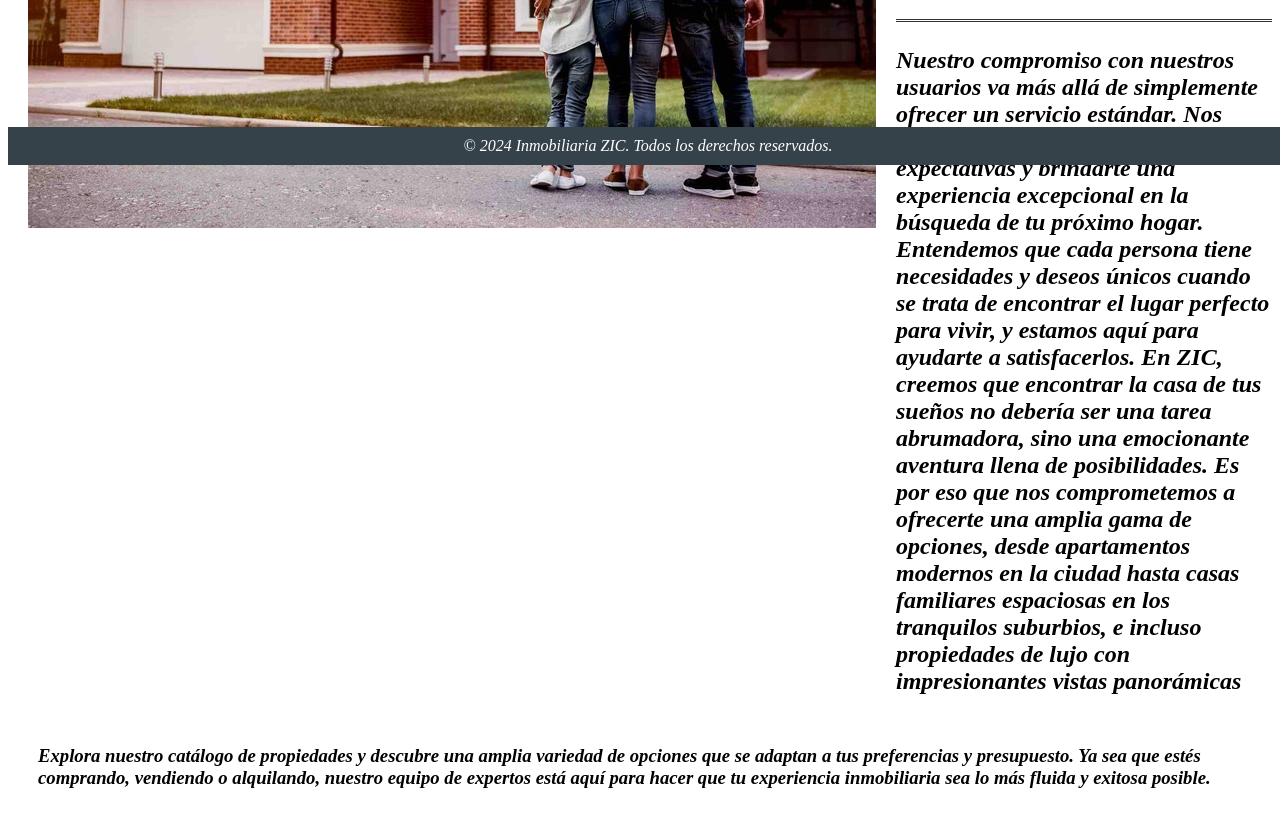
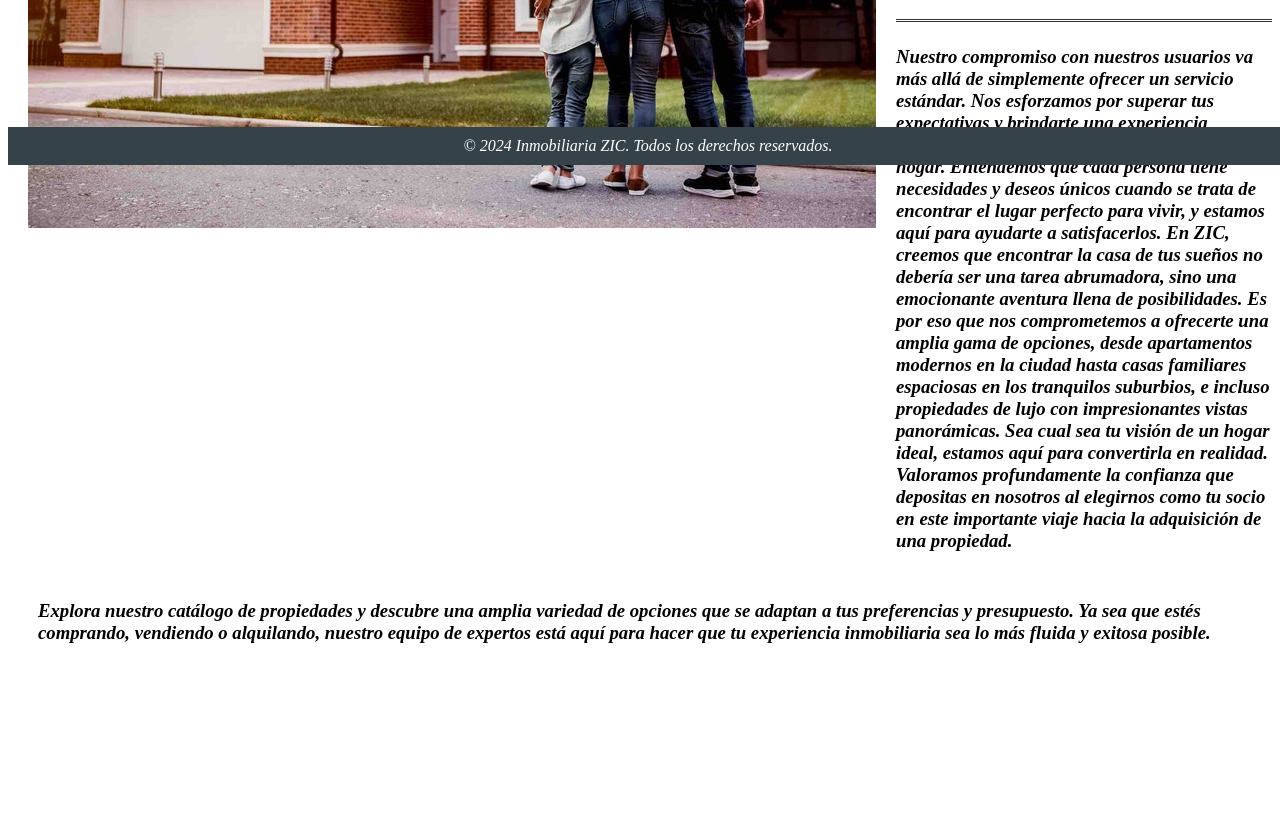
Before and after one commit to JuanMBF/Inmobiliaria, a plain HTML site: page index.html in a window 1280 px wide. Shown: the part 635-1462 px from the top of the page. After the commit the page ends 1353 px from the top, so only its background shows below. Drawn offline with Linux system fonts and the light colour scheme.

Commit message:
Update index.html

```diff
--- a/index.html
+++ b/index.html
@@ -30,8 +30,10 @@
     </div>
     <div class="blabla">
         <h1 >En ZIC, entendemos que una casa no es solo un lugar para vivir, es donde se crean recuerdos, se comparten risas y se construyen sueños. Nos enorgullece ser parte de tu viaje hacia la búsqueda del hogar perfecto.</h1> <hr>
-        <h2>Nuestro compromiso con nuestros usuarios va más allá de simplemente ofrecer un servicio estándar. Nos esforzamos por superar tus expectativas y brindarte una experiencia excepcional en la búsqueda de tu próximo hogar. Entendemos que cada persona tiene necesidades y deseos únicos cuando se trata de encontrar el lugar perfecto para vivir, y estamos aquí para ayudarte a satisfacerlos.
-            En ZIC, creemos que encontrar la casa de tus sueños no debería ser una tarea abrumadora, sino una emocionante aventura llena de posibilidades. Es por eso que nos comprometemos a ofrecerte una amplia gama de opciones, desde apartamentos modernos en la ciudad hasta casas familiares espaciosas en los tranquilos suburbios, e incluso propiedades de lujo con impresionantes vistas panorámicas</h2>
+                <h3>Nuestro compromiso con nuestros usuarios va más allá de simplemente ofrecer un servicio estándar. Nos esforzamos por superar tus expectativas y brindarte una experiencia excepcional en la búsqueda de tu próximo hogar. Entendemos que cada persona tiene necesidades y deseos únicos cuando se trata de encontrar el lugar perfecto para vivir, y estamos aquí para ayudarte a satisfacerlos.
+            En ZIC, creemos que encontrar la casa de tus sueños no debería ser una tarea abrumadora, sino una emocionante aventura llena de posibilidades. Es por eso que nos comprometemos a ofrecerte una amplia gama de opciones, desde apartamentos modernos en la ciudad hasta casas familiares espaciosas en los tranquilos suburbios, e incluso propiedades de lujo con impresionantes vistas panorámicas. Sea cual sea tu visión de un hogar ideal, estamos aquí para convertirla en realidad.
+            Valoramos profundamente la confianza que depositas en nosotros al elegirnos como tu socio en este importante viaje hacia la adquisición de una propiedad.</h3>
+        </h3>
     </div>
 </div>
 <h3 class="texto3">Explora nuestro catálogo de propiedades y descubre una amplia variedad de opciones que se adaptan a tus preferencias y presupuesto. Ya sea que estés comprando, vendiendo o alquilando, nuestro equipo de expertos está aquí para hacer que tu experiencia inmobiliaria sea lo más fluida y exitosa posible.</h3>
```
